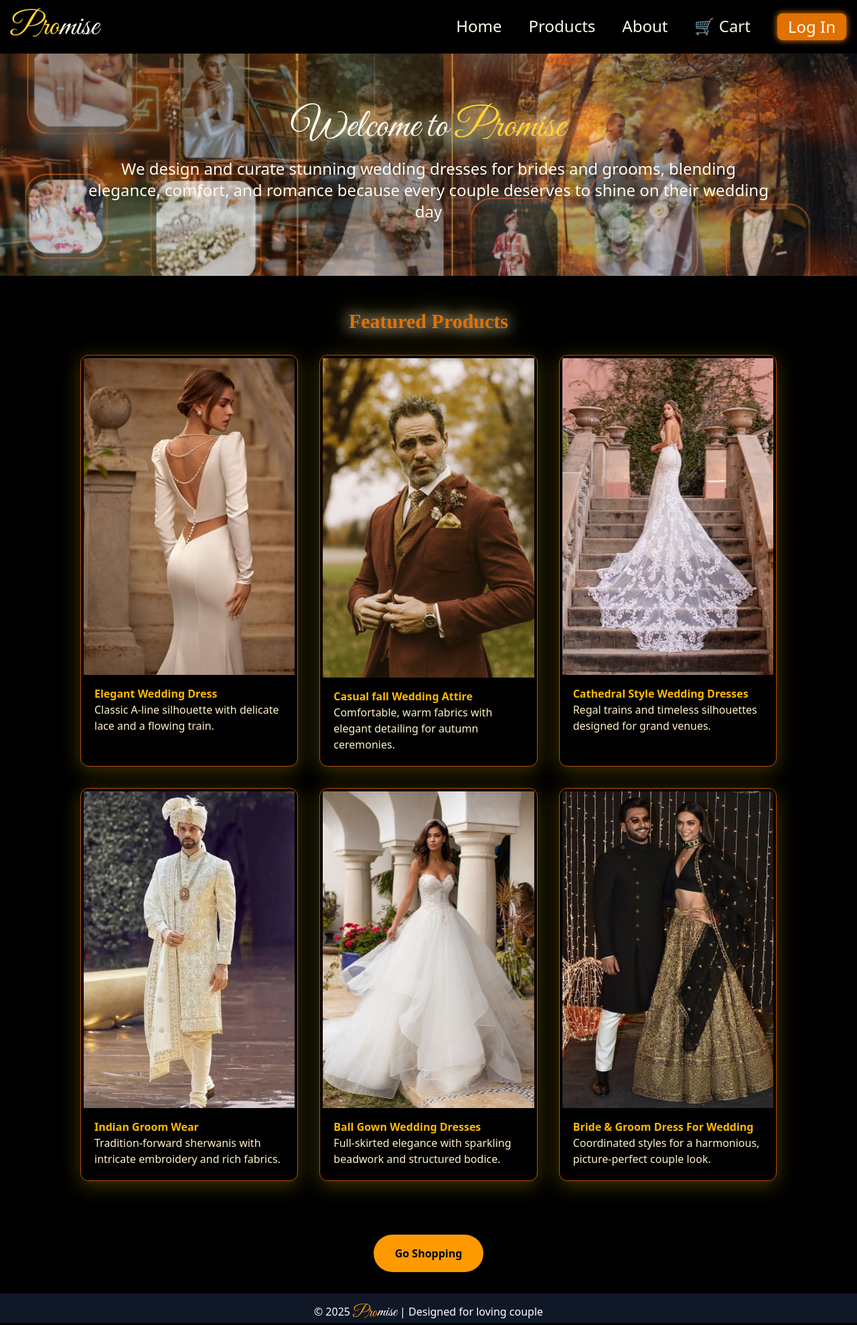
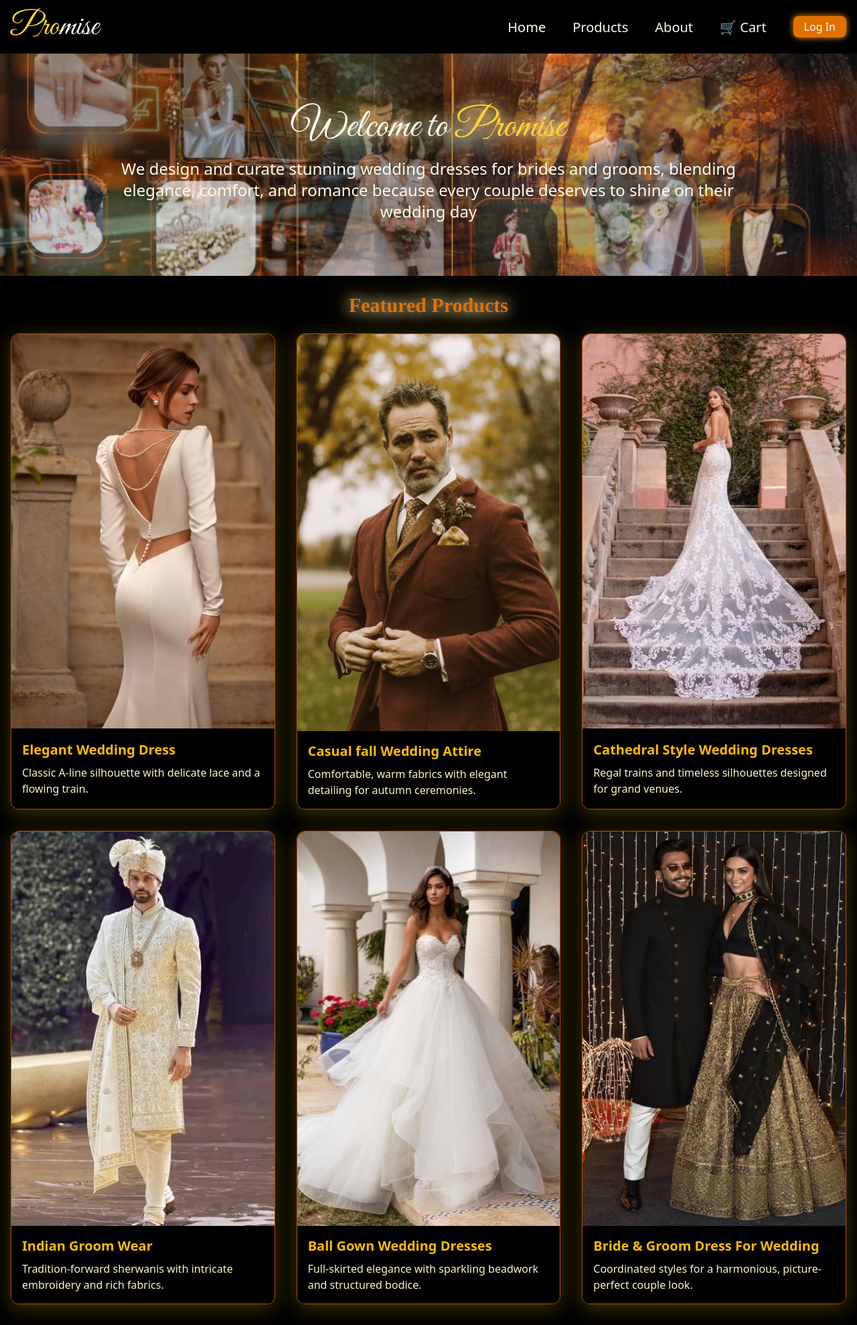
Before and after one commit to gervzsss/webapp_tailwind, a website: page home.html in a window 1280 px wide. Shown: the top 1979 px of the page at 67% size. Drawn offline with nearby package versions, Linux system fonts and the light colour scheme; files that its build step writes are made by us from their sources; a web font is replaced by a local one.

Commit message:
responsive home page done

```diff
--- a/home.html
+++ b/home.html
@@ -13,88 +13,124 @@
 
   <!-- NAVBAR -->
   <nav class="bg-black">
-    <div class="container mx-auto flex justify-between items-center p-4">
-      <a href="/home.html" class="text-5xl text-amber-300 hover:text-amber-500 font-GreatVibes "> Pro<span
+    <div class="container mx-auto flex flex-col md:flex-row justify-between items-center p-4 gap-4 md:gap-0">
+      <div class="w-full flex items-center justify-between md:w-auto">
+        <a href="/home.html"
+          class="text-3xl sm:text-4xl md:text-5xl text-amber-300 hover:text-amber-500 font-GreatVibes"> Pro<span
             class="hover:text-amber-300 text-amber-50 font-GreatVibes">mise</span></a>
-      <ul class="flex space-x-10 text-2xl text-amber-50">
-        <li><a href="/home.html" class="align-middle hover:text-yellow-600">Home</a></li>
-        <li><a href="/products.html" class="align-middle hover:text-yellow-600">Products</a></li>
-        <li><a href="/about.html" class="align-middle hover:text-yellow-600">About</a></li>
-        <li><a href="/cart.html" class="align-middle hover:text-yellow-600">🛒 Cart</a></li>
-        <li href="#"
-          class="cursor-pointer align-middle text-amber-50 bg-amber-600 font-sans px-4 py-1 rounded-lg hover:bg-[#FF8C00] hover:text-white shadow-[0_0_10px_#FF8C00] hover:shadow-[0_0_20px_#FF8C00] transition-all duration-300">
-          Log
-          In</li>
+        <!-- Mobile menu button -->
+        <button id="nav-toggle" aria-controls="nav-menu" aria-expanded="false"
+          class="md:hidden inline-flex items-center justify-center p-2 rounded-md text-amber-50 hover:bg-white/5 focus:outline-none focus:ring-2 focus:ring-amber-500">
+          <span class="sr-only">Open main menu</span>
+          <!-- simple hamburger icon -->
+          <svg class="h-6 w-6" xmlns="http://www.w3.org/2000/svg" fill="none" viewBox="0 0 24 24" stroke="currentColor"
+            aria-hidden="true">
+            <path stroke-linecap="round" stroke-linejoin="round" stroke-width="2" d="M4 6h16M4 12h16M4 18h16" />
+          </svg>
+        </button>
+      </div>
+      <ul id="nav-menu"
+        class="hidden md:flex flex-col md:flex-row items-center md:space-x-10 space-y-2 md:space-y-0 text-lg sm:text-xl text-amber-50">
+        <li><a href="/home.html" class="align-middle hover:text-yellow-600 px-2 md:px-0">Home</a></li>
+        <li><a href="/products.html" class="align-middle hover:text-yellow-600 px-2 md:px-0">Products</a></li>
+        <li><a href="/about.html" class="align-middle hover:text-yellow-600 px-2 md:px-0">About</a></li>
+        <li><a href="/cart.html" class="align-middle hover:text-yellow-600 px-2 md:px-0">🛒 Cart</a></li>
+        <li>
+          <a href="#"
+            class="inline-block cursor-pointer align-middle text-amber-50 bg-amber-600 font-sans px-4 py-1 rounded-lg hover:bg-[#FF8C00] hover:text-white shadow-[0_0_10px_#FF8C00] hover:shadow-[0_0_20px_#FF8C00] transition-all duration-300 text-sm sm:text-base">Log
+            In</a>
+        </li>
       </ul>
     </div>
   </nav>
 
   <!-- HERO -->
-  <header class="text-center text-white py-20 px-6 bg-cover bg-center bg-[url(/images/background.png)]">
-    <div class="max-w-5xl mx-auto">
-      <h1 class="text-6xl font-GreatVibes text-amber-50">Welcome to <span class="text-amber-300">Promise</span></h1>
-      <p class="mt-4 text-2xl text-amber-50">We design and curate stunning wedding dresses for brides and grooms,
-        blending elegance, comfort, and romance because every couple deserves to shine on their wedding day</p>
+  <header
+    class="text-center text-white py-12 sm:py-16 md:py-20 px-6 bg-cover bg-center bg-[url(/images/background.png)]">
+    <div class="max-w-3xl sm:max-w-4xl md:max-w-5xl mx-auto px-4">
+      <h1 class="text-3xl sm:text-4xl md:text-6xl font-GreatVibes text-amber-50">Welcome to <span
+          class="text-amber-300">Promise</span></h1>
+      <p class="mt-4 text-base sm:text-lg md:text-2xl text-amber-50">We design and curate stunning wedding dresses for
+        brides and grooms, blending elegance, comfort, and romance because every couple deserves to shine on their
+        wedding day</p>
     </div>
   </header>
 
   <!-- PRODUCTS -->
-  <section class="py-12 flex-grow mx-30">
-    <div class="container mx-auto">
-      <h2 class="text-3xl font-bold my-0.5 text-center mb-8 text-amber-600 font-Tinos">Featured Products</h2>
-      <div class="grid grid-cols-1 sm:grid-cols-2 lg:grid-cols-3 gap-8">
+  <section class="py-6 flex-grow">
+    <div class="mx-auto px-4 max-w-screen-xl">
+      <h2 class="text-2xl sm:text-3xl font-bold my-0.5 text-center mb-6 text-amber-600 font-Tinos">Featured Products
+      </h2>
+      <div class="grid grid-cols-1 sm:grid-cols-2 lg:grid-cols-3 gap-8 sm:gap-8">
         <div
-          class="overflow-hidden bg-black text-white rounded-xl p-1 border border-amber-700 shadow-[0_6px_30px_rgba(255,214,0,0.25)]">
+          class="flex flex-col overflow-hidden bg-black text-white rounded-xl border border-amber-700 shadow-[0_6px_30px_rgba(255,214,0,0.25)] w-full">
+          <div class="w-full overflow-hidden rounded-t-xl">
             <img src="images/wedding dress.jpg" alt="Product 1" class="w-full">
-          <div class="p-4 bg-gradient-to-b from-black/60 to-black">
-            <h3 class="font-semibold text-amber-400">Elegant Wedding Dress</h3>
-            <p class="text-amber-100">Classic A-line silhouette with delicate lace and a flowing train.</p>
+          </div>
+          <div class="p-4 bg-gradient-to-b from-black/60 to-black text-left flex-1 flex flex-col justify-center">
+            <h3 class="font-semibold text-amber-400 text-lg sm:text-xl">Elegant Wedding Dress</h3>
+            <p class="text-amber-100 text-sm sm:text-base mt-2">Classic A-line silhouette with delicate lace and a
+              flowing train.</p>
           </div>
         </div>
 
         <div
-          class="overflow-hidden bg-black text-white rounded-xl p-1 border border-amber-700 shadow-[0_6px_30px_rgba(255,214,0,0.25)]">
+          class="flex flex-col overflow-hidden bg-black text-white rounded-xl border border-amber-700 shadow-[0_6px_30px_rgba(255,214,0,0.25)] w-full">
+          <div class="w-full overflow-hidden rounded-t-xl">
             <img src="images/casual fall wedding attire.png" alt="Product 2" class="w-full">
-          <div class="p-4 bg-gradient-to-b from-black/60 to-black">
-            <h3 class="font-semibold text-amber-400">Casual fall Wedding Attire</h3>
-            <p class="text-amber-100">Comfortable, warm fabrics with elegant detailing for autumn ceremonies.</p>
+          </div>
+          <div class="p-4 bg-gradient-to-b from-black/60 to-black text-left flex-1 flex flex-col justify-center">
+            <h3 class="font-semibold text-amber-400 text-lg sm:text-xl">Casual fall Wedding Attire</h3>
+            <p class="text-amber-100 text-sm sm:text-base mt-2">Comfortable, warm fabrics with elegant detailing for
+              autumn ceremonies.</p>
           </div>
         </div>
 
         <div
-          class="overflow-hidden bg-black text-white rounded-xl p-1 border border-amber-700 shadow-[0_6px_30px_rgba(255,214,0,0.25)]">
+          class="flex flex-col overflow-hidden bg-black text-white rounded-xl border border-amber-700 shadow-[0_6px_30px_rgba(255,214,0,0.25)] w-full">
+          <div class="w-full overflow-hidden rounded-t-xl">
             <img src="images/Cathedral style wedding dresses.jpg" alt="Product 1" class="w-full">
-          <div class="p-4 bg-gradient-to-b from-black/60 to-black">
-            <h3 class="font-semibold text-amber-400">Cathedral Style Wedding Dresses</h3>
-            <p class="text-amber-100">Regal trains and timeless silhouettes designed for grand venues.</p>
+          </div>
+          <div class="p-4 bg-gradient-to-b from-black/60 to-black text-left flex-1 flex flex-col justify-center">
+            <h3 class="font-semibold text-amber-400 text-lg sm:text-xl">Cathedral Style Wedding Dresses</h3>
+            <p class="text-amber-100 text-sm sm:text-base mt-2">Regal trains and timeless silhouettes designed for grand
+              venues.</p>
           </div>
         </div>
 
         <div
-          class="overflow-hidden bg-black text-white rounded-xl p-1 border border-amber-700 shadow-[0_6px_30px_rgba(255,214,0,0.25)]">
-          <img src="images/Groom Wear For Indian Wedding Indian Wedding Sherwani For Groom.jpg" alt="Product 1"
-            class="w-full">
-          <div class="p-4 bg-gradient-to-b from-black/60 to-black">
-            <h3 class="font-semibold text-amber-400">Indian Groom Wear</h3>
-            <p class="text-amber-100">Tradition-forward sherwanis with intricate embroidery and rich fabrics.</p>
+          class="flex flex-col overflow-hidden bg-black text-white rounded-xl border border-amber-700 shadow-[0_6px_30px_rgba(255,214,0,0.25)] w-full">
+          <div class="w-full overflow-hidden rounded-t-xl">
+            <img src="images/Groom Wear For Indian Wedding Indian Wedding Sherwani For Groom.jpg" alt="Product 1" class="w-full">
+          </div>
+          <div class="p-4 bg-gradient-to-b from-black/60 to-black text-left flex-1 flex flex-col justify-center">
+            <h3 class="font-semibold text-amber-400 text-lg sm:text-xl">Indian Groom Wear</h3>
+            <p class="text-amber-100 text-sm sm:text-base mt-2">Tradition-forward sherwanis with intricate embroidery
+              and rich fabrics.</p>
           </div>
         </div>
 
         <div
-          class="overflow-hidden bg-black text-white rounded-xl p-1 border border-amber-700 shadow-[0_6px_30px_rgba(255,214,0,0.25)]">
+          class="flex flex-col overflow-hidden bg-black text-white rounded-xl border border-amber-700 shadow-[0_6px_30px_rgba(255,214,0,0.25)] w-full">
+          <div class="w-full overflow-hidden rounded-t-xl">
             <img src="images/Pretty ball gown wedding dresses.jpg" alt="Product 1" class="w-full">
-          <div class="p-4 bg-gradient-to-b from-black/60 to-black">
-            <h3 class="font-semibold text-amber-400">Ball Gown Wedding Dresses</h3>
-            <p class="text-amber-100">Full-skirted elegance with sparkling beadwork and structured bodice.</p>
+          </div>
+          <div class="p-4 bg-gradient-to-b from-black/60 to-black text-left flex-1 flex flex-col justify-center">
+            <h3 class="font-semibold text-amber-400 text-lg sm:text-xl">Ball Gown Wedding Dresses</h3>
+            <p class="text-amber-100 text-sm sm:text-base mt-2">Full-skirted elegance with sparkling beadwork and
+              structured bodice.</p>
           </div>
         </div>
 
         <div
-          class="overflow-hidden bg-black text-white rounded-xl p-1 border border-amber-700 shadow-[0_6px_30px_rgba(255,214,0,0.25)]">
+          class="flex flex-col overflow-hidden bg-black text-white rounded-xl border border-amber-700 shadow-[0_6px_30px_rgba(255,214,0,0.25)] w-full">
+          <div class="w-full overflow-hidden rounded-t-xl">
             <img src="images/Bride And Groom Matching Dress For Wedding.jpg" alt="Product 3" class="w-full">
-          <div class="p-4 bg-gradient-to-b from-black/60 to-black">
-            <h3 class="font-semibold text-amber-400">Bride & Groom Dress For Wedding</h3>
-            <p class="text-amber-100">Coordinated styles for a harmonious, picture-perfect couple look.</p>
+          </div>
+          <div class="p-4 bg-gradient-to-b from-black/60 to-black text-left flex-1 flex flex-col justify-center">
+            <h3 class="font-semibold text-amber-400 text-lg sm:text-xl">Bride & Groom Dress For Wedding</h3>
+            <p class="text-amber-100 text-sm sm:text-base mt-2">Coordinated styles for a harmonious, picture-perfect
+              couple look.</p>
           </div>
         </div>
       </div>
@@ -102,20 +138,40 @@
   </section>
 
   <!-- Shopping -->
-  <div class="flex m-8 justify-center">
+  <div class="flex m-6 sm:m-8 justify-center">
     <a href="/products.html"
-      class="inline-block bg-amber-500 text-black px-8 py-4 rounded-full font-semibold hover:shadow-[0_0_40px_rgba(255,160,0,0.55)] transition">Go
+      class="inline-block bg-amber-500 text-black px-6 py-3 sm:px-8 sm:py-4 rounded-full font-semibold text-sm sm:text-base hover:shadow-[0_0_40px_rgba(255,160,0,0.55)] transition">Go
       Shopping</a>
   </div>
 
   <!-- FOOTER -->
-  <footer class="bg-gray-900 text-white text-center">
-    <div class="mt-3 align-middle">
-      © 2025 <span class="align-middle text-amber-500 font-GreatVibes text-2xl">Pro</span><span
-        class="font-GreatVibes text-2xl">mise
-      </span> | Designed for loving couple
+  <footer class="bg-gray-900 text-white text-center py-4">
+    <div class="mt-3 align-middle text-sm sm:text-base">
+      © 2025 <span class="align-middle text-amber-500 font-GreatVibes text-xl sm:text-2xl">Pro</span><span
+        class="font-GreatVibes text-xl sm:text-2xl">mise</span> | Designed for loving couple
     </div>
   </footer>
+
+  <!-- Mobile nav toggle script -->
+  <script>
+    (function () {
+      const btn = document.getElementById('nav-toggle');
+      const menu = document.getElementById('nav-menu');
+      if (!btn || !menu) return;
+      btn.addEventListener('click', function () {
+        const isHidden = menu.classList.contains('hidden');
+        if (isHidden) {
+          menu.classList.remove('hidden');
+          menu.classList.add('flex');
+          btn.setAttribute('aria-expanded', 'true');
+        } else {
+          menu.classList.add('hidden');
+          menu.classList.remove('flex');
+          btn.setAttribute('aria-expanded', 'false');
+        }
+      });
+    })();
+  </script>
 
 </body>
 
```
Lines whose indentation alone changed are shown as unchanged.
